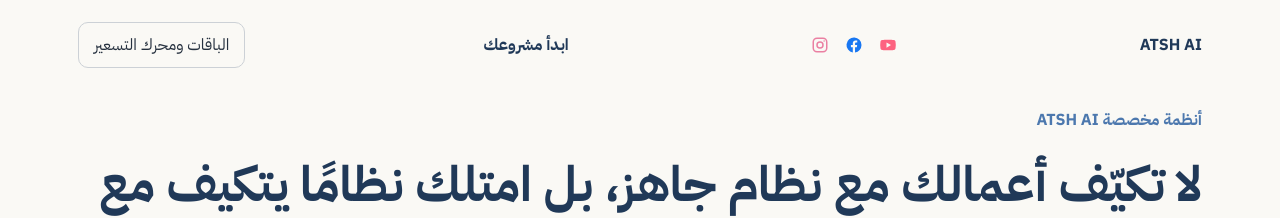
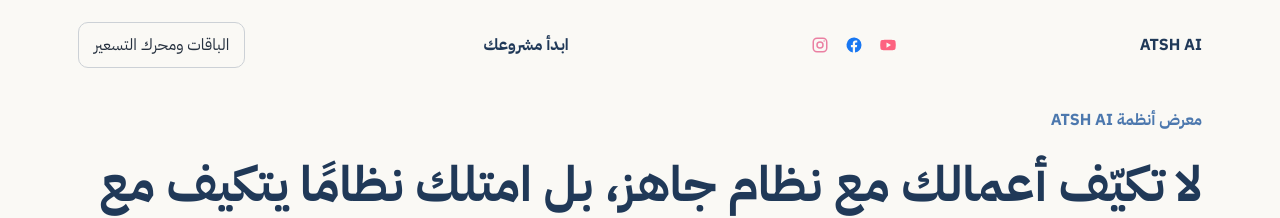
Before and after one commit to atsh-ai-new/atsh-ai-new, a Next.js app in the folder source/: page /catalog in a window 1280 px wide. Shown: the top 218 px of the page. Built offline with nearby package versions, Linux system fonts and the light colour scheme; no server answers.

Commit message:
Rename catalog heading to ATSH AI Systems Gallery

```diff
--- a/source/src/app/catalog-client.tsx
+++ b/source/src/app/catalog-client.tsx
@@ -52,7 +52,7 @@ export default function CatalogPage({locale="ar"}:{locale?:"ar"|"en"}){const en=
    <Link href={`${base}/#configurator`} style={{border:"1px solid #ccd1d6",padding:"10px 15px",borderRadius:10}}>{t("الباقات ومحرك التسعير","Packages & pricing")}</Link>
   </header>
   <section style={{padding:"24px 0 16px"}}>
-   <p style={{color:"#4c78ae",fontWeight:700}}>{t("أنظمة مخصصة ATSH AI","ATSH AI solution catalog")}</p>
+   <p style={{color:"#4c78ae",fontWeight:700}}>{t("معرض أنظمة ATSH AI","ATSH AI Systems Gallery")}</p>
    <h1 style={{fontSize:"clamp(29px,4vw,49px)",color:"#203958",margin:"8px 0"}}>{marketingCopy("marketingCatalogTitle")}</h1>
    <p style={{lineHeight:1.9,maxWidth:730,color:"#64748b"}}>{t("قطاعات رئيسية، وتخصصات فرعية، ونماذج تفاعلية. اختر النظام المناسب، ثم أضف مواصفاتك واحسب السعر.","Browse sectors, explore interactive demos and customize a solution before requesting a quote.")}</p>
    <div style={{display:"grid",gridTemplateColumns:"repeat(auto-fit,minmax(min(100%,145px),1fr))",gap:8,margin:"14px 0"}}>{Array.from({length:6},(_,i)=>marketingCopy("marketingCatalogBenefit"+(i+1))).filter(Boolean).map(label=><span key={label} style={{fontSize:13,fontWeight:600,color:"#203958"}}>✓ {label}</span>)}</div>
```
